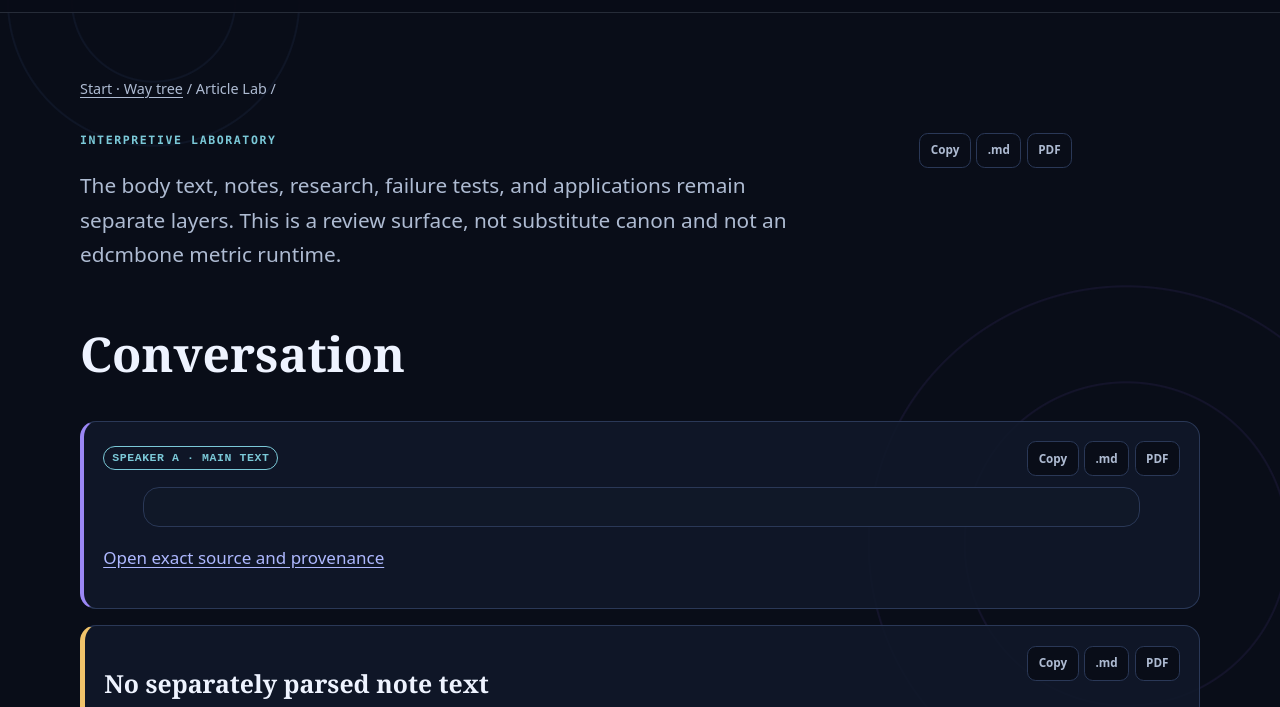
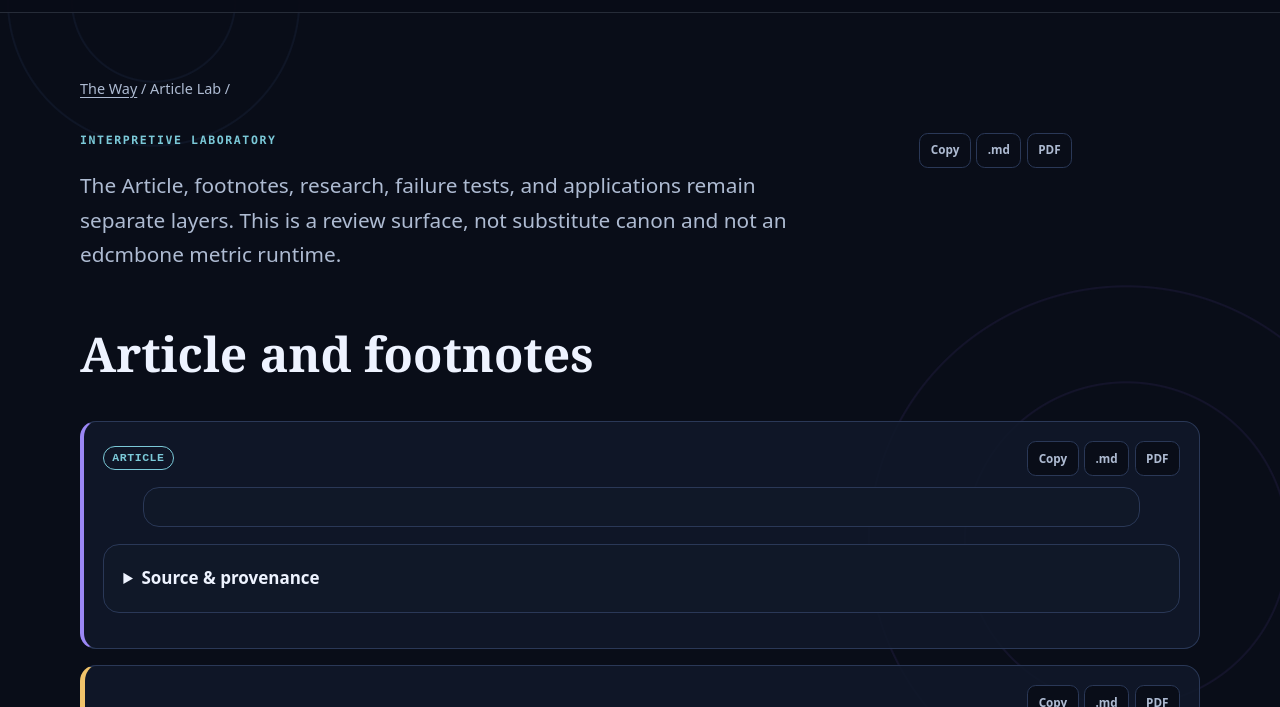
Before and after one commit to The-Interdependency/The-Interdependency.github.io, an Eleventy site: page src/lab/unit.njk in a window 1280 px wide. Shown: the part 64-771 px from the top of the page. Built offline with nearby package versions, Linux system fonts and the light colour scheme; Eleventy itself is replaced by a stand-in of ours; files that its build step writes are made by us from their sources; what temml would draw is missing.

Commit message:
Make Article Lab labels literal and collapse provenance

```diff
--- a/src/lab/unit.njk
+++ b/src/lab/unit.njk
@@ -12,21 +12,22 @@ title: "Lab: {{ unit.title }}"
 {% set claims = research_data.claims | where("article", unit.id) %}
 {% set gapMatches = research_data.gaps | where("article", unit.id) %}
 {% set gap = gapMatches[0] %}
-<nav class="breadcrumb" aria-label="Breadcrumb"><a href="/way/">Start · Way tree</a> / Article Lab / {{ unit.title }}</nav>
+<nav class="breadcrumb" aria-label="Breadcrumb"><a href="/way/">The Way</a> / Article Lab / {{ unit.title }}</nav>
 <header class="page-head">
   <p class="eyebrow">Interpretive laboratory</p>
   <h1>{% if lab %}{{ lab.public_title }}{% else %}{{ unit.title }}{% endif %}</h1>
-  <p class="lede">The body text, notes, research, failure tests, and applications remain separate layers. This is a review surface, not substitute canon and not an edcmbone metric runtime.</p>
+  <p class="lede">The Article, footnotes, research, failure tests, and applications remain separate layers. This is a review surface, not substitute canon and not an edcmbone metric runtime.</p>
 </header>
 <section>
-  <h2>Conversation</h2>
-  <article class="panel turn"><span class="status status-canon">Speaker A · main text</span>
+  <h2>Article and footnotes</h2>
+  <article class="panel turn"><span class="status status-canon">Article</span>
     <blockquote class="reading">{% for line in unit.content | canonUnitBody %}<p>{{ line }}</p>{% endfor %}</blockquote>
-    <p><a href="/source/{{ unit.routeSlug }}/">Open exact source and provenance</a></p></article>
+    <details class="provenance-disclosure"><summary>Source &amp; provenance</summary><p><a href="/source/{{ unit.routeSlug }}/">Open exact source and provenance</a></p></details>
+  </article>
   {% if unit.notes.length %}
-    {% for note in unit.notes %}<article class="panel turn note"><span class="status status-interpretation">Speaker B · note {{ note.marker }}</span><p>{{ note.text }}</p></article>{% endfor %}
+    {% for note in unit.notes %}<article class="panel turn note"><span class="status status-interpretation">Footnotes</span><p><strong>{{ note.marker }}</strong> {{ note.text }}</p></article>{% endfor %}
   {% else %}
-    <article class="hmmm"><h3>No separately parsed note text</h3><p>This unit may contain no numbered annotations, or its tension may be structural rather than footnoted.</p></article>
+    <article class="hmmm"><h3>No separately parsed footnotes</h3><p>This unit may contain no numbered annotations, or its tension may be structural rather than footnoted.</p></article>
   {% endif %}
 </section>
 {% if lab %}
```
